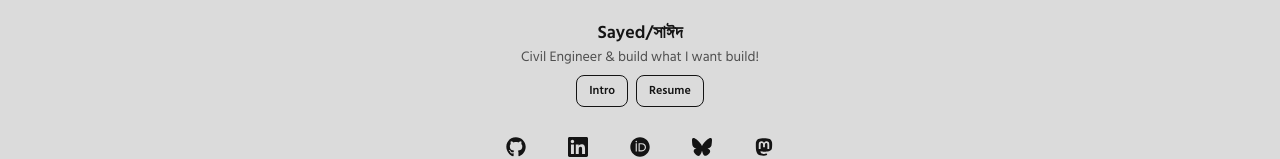
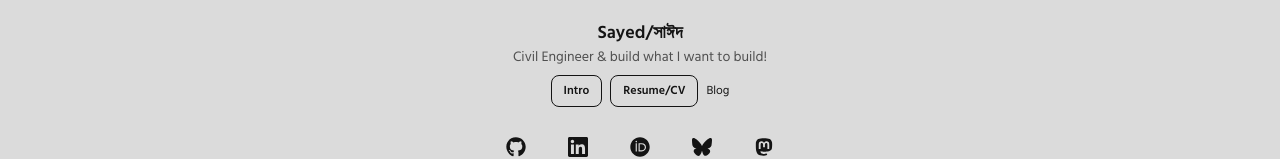
Before and after one commit to abusayed0206/sayed.app, a Next.js app: page / in a window 1280 px wide. Shown: the part 2598-2757 px from the top of the page. Built offline with nearby package versions, Linux system fonts and the light colour scheme.

Commit message:
Update profile section and add new project entry
Improved the profile section by correcting text, updating button labels, and adding a new Blog button. Added 'Bangla Quran Windows App' to the projects.json data file.

```diff
--- a/app/page.tsx
+++ b/app/page.tsx
@@ -270,14 +270,35 @@ export default function Home() {
           <div className="text-center mb-4">
             <p className="font-semibold text-lg">Sayed/সাঈদ</p>
             <p className="text-base-content/70 text-sm">
-              Civil Engineer & build what I want build!
+              Civil Engineer & build what I want to build!
             </p>
             <div className="flex justify-center items-center gap-2 text-base-content text-xs mt-2 ">
               <button className="btn btn-sm btn-outline">
-                <a href="https://sayed.page" target="_blank" rel="noopener noreferrer">Intro</a>
+                <a
+                  href="https://sayed.page"
+                  target="_blank"
+                  rel="noopener noreferrer"
+                >
+                  Intro
+                </a>
               </button>
               <button className="btn btn-sm btn-outline">
-                <a href="https://abusayed.dev" target="_blank" rel="noopener noreferrer">Resume</a>
+                <a
+                  href="https://abusayed.dev"
+                  target="_blank"
+                  rel="noopener noreferrer"
+                >
+                  Resume/CV
+                </a>
+              </button>
+              <button>
+                <a
+                  href="https://sayed.blog"
+                  target="_blank"
+                  rel="noopener noreferrer"
+                >
+                  Blog
+                </a>
               </button>
             </div>
           </div>
--- a/public/data/projects.json
+++ b/public/data/projects.json
@@ -123,5 +123,13 @@
     "image": "/imgs/trakt.png",
     "sourceCode": "https://github.com/abusayed0206/trakt",
     "livePreview": "https://trakt.sayed.app/"
+  },
+    {
+    "id": 14,
+    "academic": false,
+    "name": "Bangla Quran Windows App",
+    "description": "Flutter based windows app for listening quran in Bangla. Nothing else!",
+    "keywords": ["bangla", "quran"],
+    "livePreview": "https://apps.microsoft.com/detail/9n3gsz7v18zp?hl=en-US&gl=GD"
   }
 ]
```
